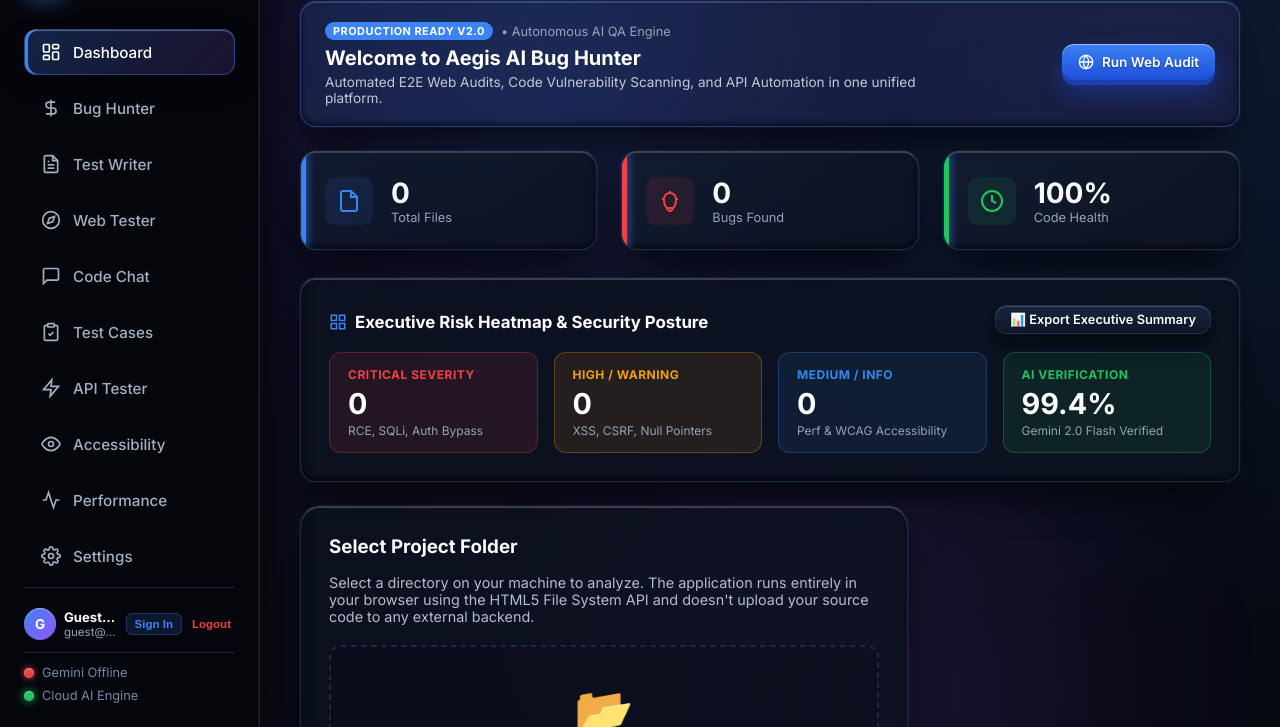
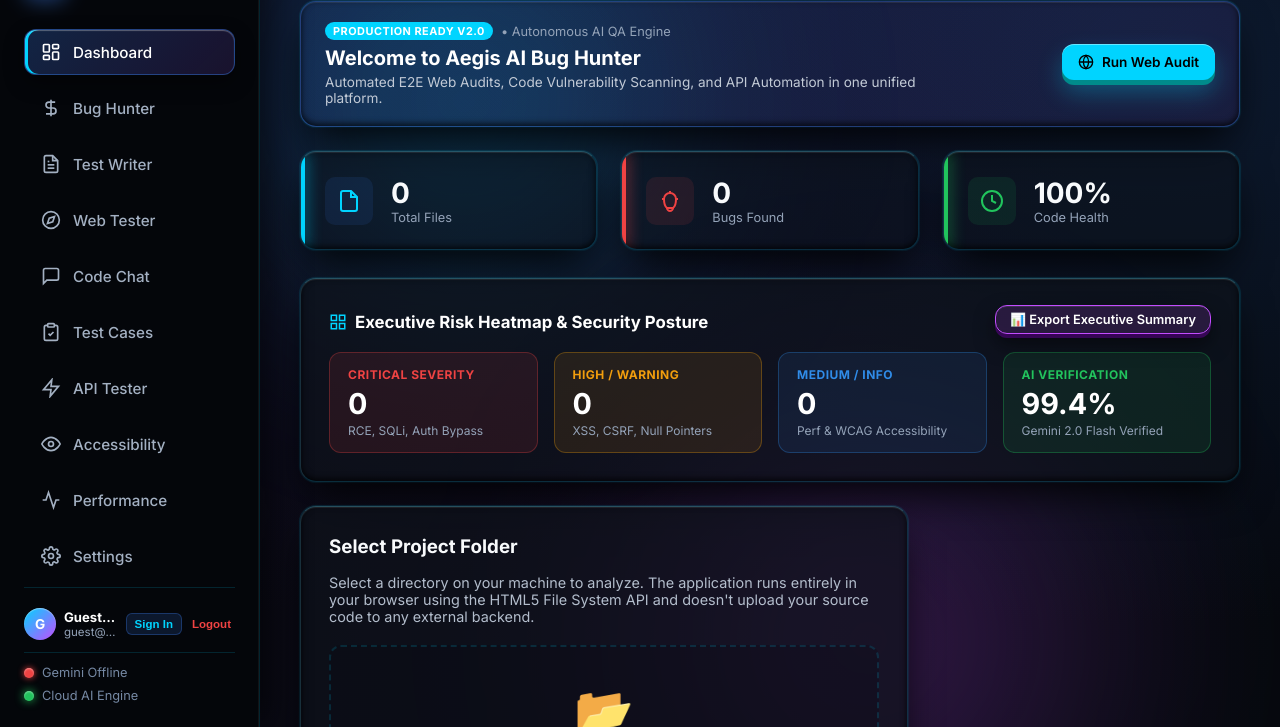
Before and after one commit to rokkamr/aegis-bug-hunter, a website: page index.html in a window 1280 px wide. Shown: the part 73-800 px from the top of the page. Drawn offline with Linux system fonts and the light colour scheme; no server answers.

Commit message:
feat: complete UI/UX overhaul to neon cyberpunk glassmorphism theme

```diff
--- a/style.css
+++ b/style.css
@@ -1,33 +1,33 @@
 @import url('https://fonts.googleapis.com/css2?family=Inter:wght@300;400;500;600;700&family=JetBrains+Mono:wght@400;500;700&display=swap');
 
 :root {
-  /* Color Palette */
-  --bg-main: hsl(222, 47%, 5%);
-  --bg-sidebar: hsl(222, 50%, 3%);
-  --bg-panel: hsla(222, 45%, 9%, 0.75);
-  --bg-card: hsla(222, 45%, 11%, 0.85);
-  --bg-card-hover: hsla(222, 45%, 15%, 0.95);
-
-  --border-color: hsla(217, 35%, 25%, 0.6);
-  --border-color-glow: hsla(217, 100%, 65%, 0.35);
-  --border-highlight-3d: inset 0 1px 1px 0 rgba(255, 255, 255, 0.25), inset 0 -2px 4px 0 rgba(0, 0, 0, 0.6);
-
-  --color-primary: hsl(217, 91%, 60%);
-  --color-primary-dark: #1d4ed8;
-  --color-primary-glow: hsla(217, 91%, 60%, 0.25);
-  --color-accent: hsl(263, 90%, 65%);
-  --color-accent-dark: #6d28d9;
-  --color-accent-glow: hsla(263, 90%, 65%, 0.25);
+  /* Color Palette - Premium Slate & Neon */
+  --bg-main: #06090E;
+  --bg-sidebar: #04060A;
+  --bg-panel: hsla(217, 30%, 8%, 0.65);
+  --bg-card: hsla(217, 30%, 12%, 0.7);
+  --bg-card-hover: hsla(217, 30%, 16%, 0.85);
+
+  --border-color: hsla(190, 100%, 50%, 0.15);
+  --border-color-glow: hsla(190, 100%, 50%, 0.35);
+  --border-highlight-3d: inset 0 1px 1px 0 hsla(0, 0%, 100%, 0.15), inset 0 -1px 3px 0 rgba(0, 0, 0, 0.8);
+
+  --color-primary: hsl(190, 100%, 50%); /* Neon Cyan */
+  --color-primary-dark: #008b8b;
+  --color-primary-glow: hsla(190, 100%, 50%, 0.3);
+  --color-accent: hsl(280, 100%, 65%); /* Vibrant Purple */
+  --color-accent-dark: #7a1fa2;
+  --color-accent-glow: hsla(280, 100%, 65%, 0.3);
 
   /* Severity Colors */
   --color-critical: hsl(0, 84%, 60%);
-  --color-critical-glow: hsla(0, 84%, 60%, 0.2);
+  --color-critical-glow: hsla(0, 84%, 60%, 0.25);
   --color-warning: hsl(38, 92%, 50%);
-  --color-warning-glow: hsla(38, 92%, 50%, 0.2);
-  --color-info: hsl(190, 90%, 50%);
-  --color-info-glow: hsla(190, 90%, 50%, 0.2);
+  --color-warning-glow: hsla(38, 92%, 50%, 0.25);
+  --color-info: hsl(190, 100%, 50%);
+  --color-info-glow: hsla(190, 100%, 50%, 0.25);
   --color-success: hsl(142, 71%, 45%);
-  --color-success-glow: hsla(142, 71%, 45%, 0.2);
+  --color-success-glow: hsla(142, 71%, 45%, 0.25);
 
   /* Typography */
   --font-sans: 'Inter', -apple-system, BlinkMacSystemFont, "Segoe UI", Roboto, sans-serif;
@@ -35,12 +35,12 @@
 
   /* 3D Shadows, Depth & Blurs */
   --glow-shadow: 0 10px 30px -5px var(--color-primary-glow);
-  --shadow-3d-panel: inset 0 1px 1px 0 rgba(255, 255, 255, 0.22), inset 0 -2px 6px 0 rgba(0, 0, 0, 0.7), 0 20px 40px -10px rgba(0, 0, 0, 0.7), 0 0 1px 1px hsla(217, 91%, 60%, 0.12);
-  --shadow-3d-panel-hover: inset 0 1px 1px 0 rgba(255, 255, 255, 0.4), inset 0 -2px 6px 0 rgba(0, 0, 0, 0.7), 0 30px 60px -12px rgba(0, 0, 0, 0.85), 0 0 25px hsla(217, 91%, 60%, 0.3);
-  --shadow-3d-button: inset 0 1px 0 0 rgba(255, 255, 255, 0.4), 0 5px 0 0 var(--color-primary-dark), 0 12px 24px rgba(37, 99, 235, 0.4);
-  --shadow-3d-button-active: inset 0 1px 0 0 rgba(255, 255, 255, 0.2), 0 1px 0 0 var(--color-primary-dark), 0 4px 8px rgba(37, 99, 235, 0.3);
-
-  --glass-blur: blur(16px);
+  --shadow-3d-panel: inset 0 1px 1px 0 hsla(0, 0%, 100%, 0.1), inset 0 -2px 6px 0 rgba(0, 0, 0, 0.8), 0 20px 40px -10px rgba(0, 0, 0, 0.9), 0 0 1px 1px var(--border-color);
+  --shadow-3d-panel-hover: inset 0 1px 1px 0 hsla(0, 0%, 100%, 0.2), inset 0 -2px 6px 0 rgba(0, 0, 0, 0.8), 0 30px 60px -12px rgba(0, 0, 0, 0.95), 0 0 15px var(--border-color-glow);
+  --shadow-3d-button: inset 0 1px 0 0 hsla(0, 0%, 100%, 0.25), 0 4px 0 0 var(--color-primary-dark), 0 12px 24px var(--color-primary-glow);
+  --shadow-3d-button-active: inset 0 1px 0 0 hsla(0, 0%, 100%, 0.1), 0 1px 0 0 var(--color-primary-dark), 0 4px 8px var(--color-primary-glow);
+
+  --glass-blur: blur(24px) saturate(150%);
   --transition-smooth: all 0.3s cubic-bezier(0.175, 0.885, 0.32, 1.275);
   --transition-fast: all 0.15s ease-out;
 }
@@ -96,12 +96,12 @@
   content: '';
   position: absolute;
   top: -150px;
-  left: 20%;
-  width: 500px;
-  height: 500px;
-  background: radial-gradient(circle, hsla(217, 91%, 60%, 0.18) 0%, transparent 70%);
+  left: 10%;
+  width: 600px;
+  height: 600px;
+  background: radial-gradient(circle, var(--color-primary-glow) 0%, transparent 60%);
   border-radius: 50%;
-  filter: blur(80px);
+  filter: blur(100px);
   pointer-events: none;
   z-index: 0;
   animation: floatingOrb 18s infinite alternate ease-in-out;
@@ -111,12 +111,12 @@
   content: '';
   position: absolute;
   bottom: -200px;
-  right: 10%;
-  width: 600px;
-  height: 600px;
-  background: radial-gradient(circle, hsla(263, 90%, 65%, 0.15) 0%, transparent 70%);
+  right: 5%;
+  width: 700px;
+  height: 700px;
+  background: radial-gradient(circle, var(--color-accent-glow) 0%, transparent 60%);
   border-radius: 50%;
-  filter: blur(90px);
+  filter: blur(110px);
   pointer-events: none;
   z-index: 0;
   animation: floatingOrb 22s infinite alternate-reverse ease-in-out;
@@ -345,19 +345,19 @@
   background-color: var(--bg-panel);
   backdrop-filter: var(--glass-blur);
   border: 1px solid var(--border-color);
-  border-top: 1px solid rgba(255, 255, 255, 0.2);
-  border-radius: 20px;
+  border-top: 1px solid hsla(190, 100%, 70%, 0.3);
+  border-left: 1px solid hsla(190, 100%, 70%, 0.15);
+  border-radius: 16px;
   padding: 28px;
   margin-bottom: 28px;
   box-shadow: var(--shadow-3d-panel);
   transition: var(--transition-smooth);
-  transform-style: preserve-3d;
 }
 
 .glass-panel:hover {
   border-color: var(--border-color-glow);
   box-shadow: var(--shadow-3d-panel-hover);
-  transform: translateY(-4px) rotateX(1deg);
+  transform: translateY(-2px);
 }
 
 /* 3D Inset Form Controls */
@@ -376,22 +376,22 @@
 
 .form-input {
   width: 100%;
-  background-color: hsla(222, 50%, 4%, 0.95);
+  background-color: #020305;
   border: 1px solid var(--border-color);
-  border-top: 1px solid hsla(217, 30%, 15%, 0.8);
+  border-top: 1px solid hsla(190, 100%, 50%, 0.2);
   border-radius: 12px;
   padding: 14px 18px;
-  color: white;
+  color: hsl(190, 100%, 95%);
   font-family: inherit;
   font-size: 0.95rem;
-  box-shadow: inset 0 3px 6px 0 rgba(0, 0, 0, 0.7), inset 0 0 2px rgba(0, 0, 0, 0.8), 0 1px 0 0 rgba(255, 255, 255, 0.08);
+  box-shadow: inset 0 3px 6px 0 rgba(0, 0, 0, 0.9), inset 0 0 2px rgba(0, 0, 0, 1), 0 1px 0 0 rgba(255, 255, 255, 0.05);
   transition: var(--transition-fast);
 }
 
 .form-input:focus {
   outline: none;
   border-color: var(--color-primary);
-  box-shadow: inset 0 2px 4px 0 rgba(0, 0, 0, 0.6), 0 0 0 3px var(--color-primary-glow), 0 0 20px var(--color-primary-glow);
+  box-shadow: inset 0 2px 4px 0 rgba(0, 0, 0, 0.8), 0 0 0 1px var(--color-primary), 0 0 15px var(--color-primary-glow);
 }
 
 /* 3D Tactile Extrusion Buttons */
@@ -415,41 +415,43 @@
 }
 
 .btn-primary {
-  background: linear-gradient(180deg, #3b82f6 0%, #1d4ed8 100%);
-  color: white;
-  box-shadow: inset 0 1px 0 0 rgba(255, 255, 255, 0.45), 0 5px 0 0 #1e40af, 0 12px 24px rgba(29, 78, 216, 0.45);
+  background: var(--color-primary);
+  color: #000;
+  box-shadow: inset 0 1px 0 0 hsla(0,0%,100%,0.4), 0 5px 0 0 var(--color-primary-dark), 0 12px 24px var(--color-primary-glow);
   transform: translateY(-2px);
+  text-shadow: none;
 }
 
 .btn-primary:hover {
-  background: linear-gradient(180deg, #60a5fa 0%, #2563eb 100%);
-  box-shadow: inset 0 1px 0 0 rgba(255, 255, 255, 0.6), 0 7px 0 0 #1e40af, 0 18px 32px rgba(37, 99, 235, 0.55);
+  background: hsl(190, 100%, 60%);
+  box-shadow: inset 0 1px 0 0 hsla(0,0%,100%,0.6), 0 7px 0 0 var(--color-primary-dark), 0 18px 32px var(--color-primary-glow);
   transform: translateY(-4px);
 }
 
 .btn-primary:active {
   transform: translateY(3px);
-  box-shadow: inset 0 1px 0 0 rgba(255, 255, 255, 0.2), 0 1px 0 0 #1e40af, 0 4px 8px rgba(29, 78, 216, 0.3);
+  box-shadow: inset 0 1px 0 0 hsla(0,0%,100%,0.2), 0 1px 0 0 var(--color-primary-dark), 0 4px 8px var(--color-primary-glow);
 }
 
 .btn-secondary {
-  background: linear-gradient(180deg, hsla(222, 45%, 18%, 0.95) 0%, hsla(222, 45%, 11%, 0.95) 100%);
-  color: hsl(210, 40%, 98%);
-  border: 1px solid var(--border-color);
-  box-shadow: inset 0 1px 0 0 rgba(255, 255, 255, 0.2), 0 4px 0 0 hsla(222, 45%, 6%, 0.95), 0 10px 20px rgba(0, 0, 0, 0.5);
+  background: hsla(280, 100%, 65%, 0.15);
+  color: var(--color-accent);
+  border: 1px solid var(--color-accent);
+  box-shadow: inset 0 1px 0 0 hsla(0,0%,100%,0.1), 0 4px 0 0 hsla(280, 100%, 30%, 0.5), 0 10px 20px rgba(0, 0, 0, 0.5);
   transform: translateY(-2px);
+  text-shadow: none;
 }
 
 .btn-secondary:hover {
-  background: linear-gradient(180deg, hsla(222, 45%, 22%, 0.95) 0%, hsla(222, 45%, 14%, 0.95) 100%);
-  border-color: hsl(217, 100%, 65%);
-  box-shadow: inset 0 1px 0 0 rgba(255, 255, 255, 0.3), 0 6px 0 0 hsla(222, 45%, 6%, 0.95), 0 14px 26px rgba(0, 0, 0, 0.6);
+  background: hsla(280, 100%, 65%, 0.25);
+  border-color: hsl(280, 100%, 75%);
+  box-shadow: inset 0 1px 0 0 hsla(0,0%,100%,0.2), 0 6px 0 0 hsla(280, 100%, 30%, 0.5), 0 14px 26px var(--color-accent-glow);
   transform: translateY(-4px);
 }
 
 .btn-secondary:active {
-  transform: translateY(2px);
-  box-shadow: inset 0 1px 0 0 rgba(255, 255, 255, 0.1), 0 1px 0 0 hsla(222, 45%, 6%, 0.95), 0 3px 6px rgba(0, 0, 0, 0.4);
+  transform: translateY(3px);
+  box-shadow: inset 0 1px 0 0 hsla(0,0%,100%,0.1), 0 1px 0 0 hsla(280, 100%, 30%, 0.5), 0 4px 8px rgba(0, 0, 0, 0.3);
 }
 
 .btn:disabled {
@@ -474,9 +476,11 @@
 }
 
 .stat-card {
-  background: linear-gradient(145deg, hsla(222, 45%, 13%, 0.9), hsla(222, 45%, 9%, 0.9));
+  background: hsla(217, 30%, 8%, 0.4);
+  backdrop-filter: blur(16px);
   border: 1px solid var(--border-color);
-  border-top: 1px solid rgba(255, 255, 255, 0.2);
+  border-top: 1px solid hsla(190, 100%, 70%, 0.3);
+  border-left: 1px solid hsla(190, 100%, 70%, 0.15);
   border-radius: 16px;
   padding: 24px;
   display: flex;
@@ -486,12 +490,12 @@
   overflow: hidden;
   box-shadow: var(--shadow-3d-panel);
   transition: var(--transition-smooth);
-  transform-style: preserve-3d;
 }
 
 .stat-card:hover {
-  transform: translateY(-6px) rotateX(3deg);
+  transform: translateY(-4px);
   box-shadow: var(--shadow-3d-panel-hover);
+  border-color: var(--border-color-glow);
 }
 
 .stat-card::before {
@@ -499,15 +503,15 @@
   position: absolute;
   top: 0;
   left: 0;
-  width: 5px;
+  width: 4px;
   height: 100%;
   background-color: var(--color-primary);
-  box-shadow: 0 0 10px var(--color-primary);
-}
-
-.stat-card.critical::before { background-color: var(--color-critical); }
-.stat-card.warning::before { background-color: var(--color-warning); }
-.stat-card.success::before { background-color: var(--color-success); }
+  box-shadow: 0 0 15px var(--color-primary);
+}
+
+.stat-card.critical::before { background-color: var(--color-critical); box-shadow: 0 0 15px var(--color-critical); }
+.stat-card.warning::before { background-color: var(--color-warning); box-shadow: 0 0 15px var(--color-warning); }
+.stat-card.success::before { background-color: var(--color-success); box-shadow: 0 0 15px var(--color-success); }
 
 .stat-icon {
   width: 48px;
```
Also changed, not shown: index.html (+3 -3 lines).
